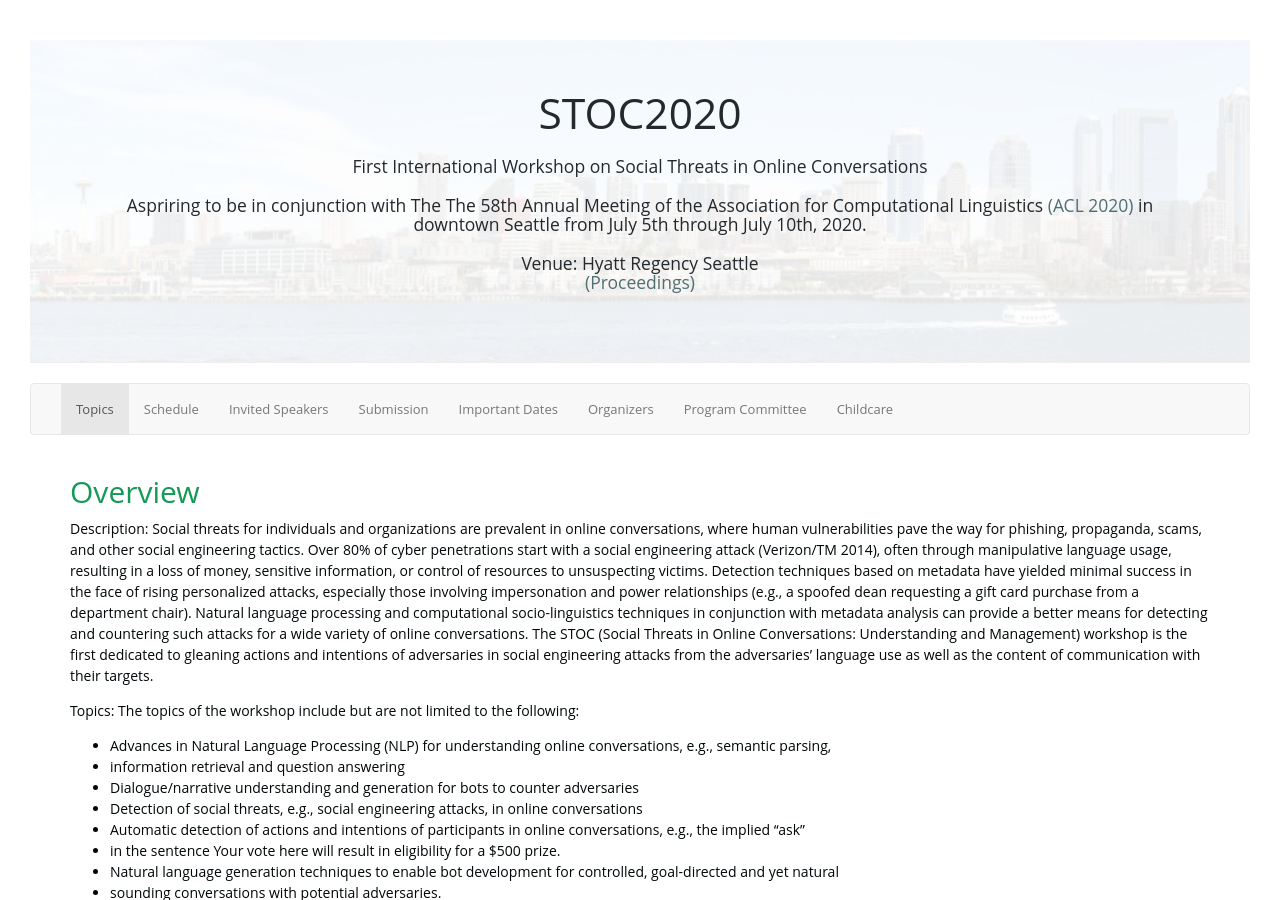
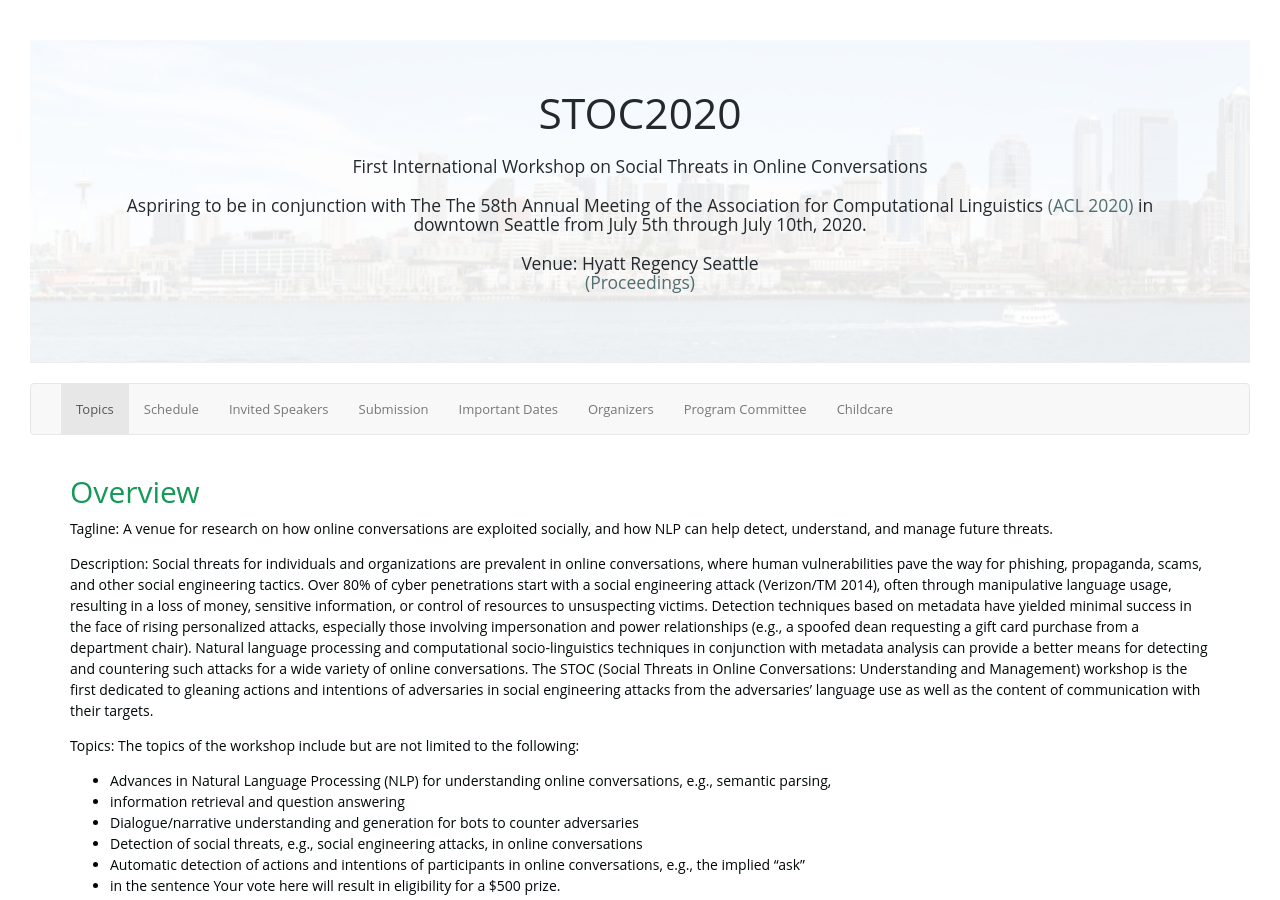
Before and after one commit to social-threats/social-threats.github.io, a Jekyll site: the page built from index.html, in a window 1280 px wide and 900 px high. Built offline with Jekyll 4.4.1, drawn with Linux system fonts in a browser that asks for light colours; nearby versions of some CDN libraries.

Commit message:
tagline added

```diff
--- a/_includes/_STOC_2020/description.html
+++ b/_includes/_STOC_2020/description.html
@@ -1,4 +1,8 @@
 <h2>Overview</h2>
+
+<p>
+    Tagline: A venue for research on how online conversations are exploited socially, and how NLP can help detect, understand, and manage future threats.
+</p>
 
 <p>
     Description: Social threats for individuals and organizations are prevalent in online conversations, where human
```
